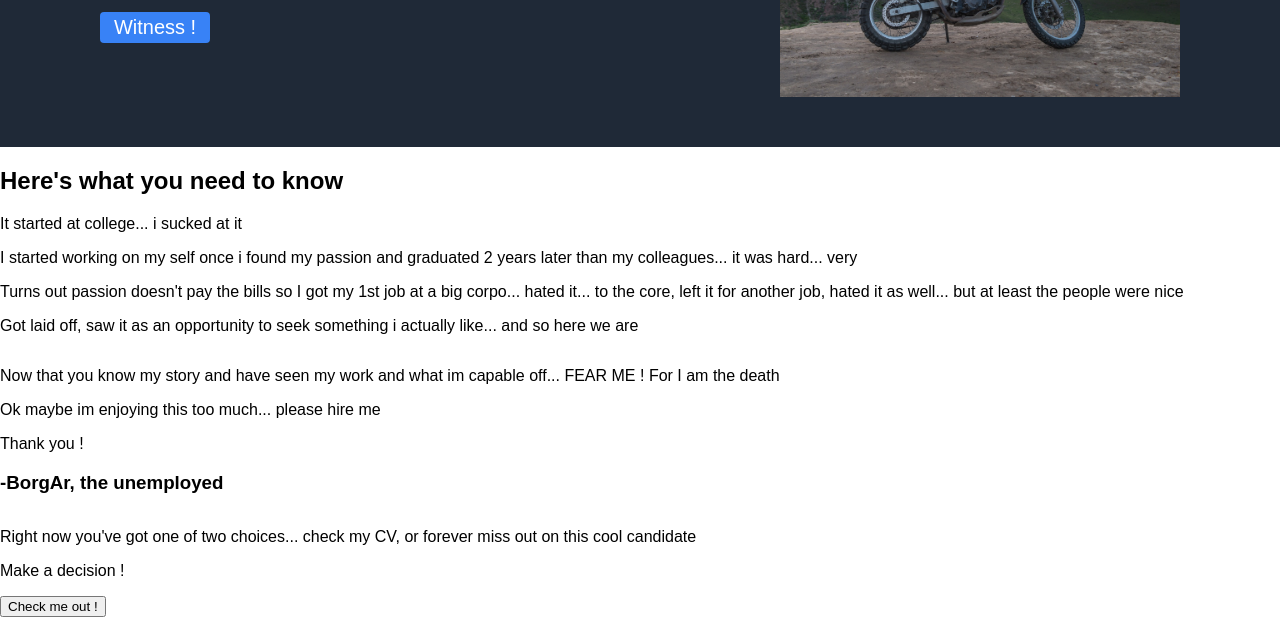
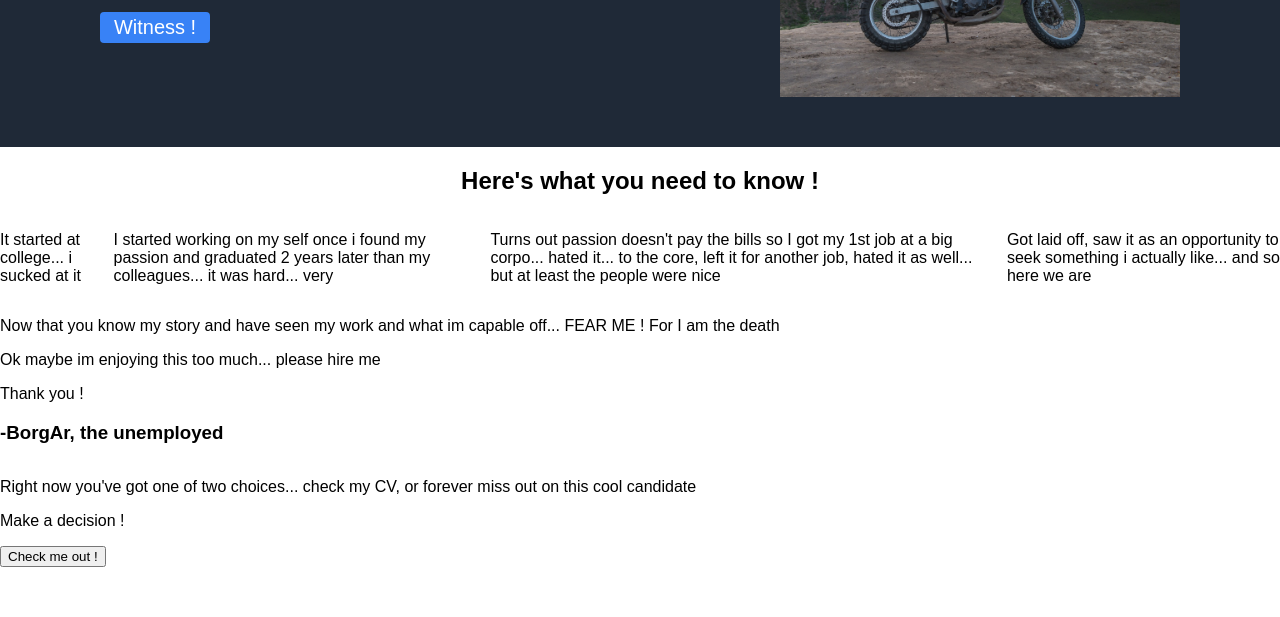
Before and after one commit to BorgarKing/landing-page, a plain HTML site: page index.html in a window 1280 px wide. Shown: the part 286-903 px from the top of the page. After the commit the page ends 853 px from the top, so only its background shows below. Drawn offline with Linux system fonts and the light colour scheme.

Commit message:
position the text in the highlight section

```diff
--- a/css/style.css
+++ b/css/style.css
@@ -1,10 +1,12 @@
 body{
     display: flex;
-    /* flex:1; */
+    flex:1;
     flex-direction: column;
     font-family: sans-serif;
     margin: 0;
 }
+
+/* Header is divided into 2 flex boxes */
 
 .header{
     display: flex;
@@ -14,6 +16,8 @@ body{
     padding: 10px 100px 50px 100px;
 
 }
+
+/* header top box contains 2 flex items, the flex item is a flex box */
 
 .header-top{
     display: flex;
@@ -28,7 +32,7 @@ body{
     padding: 10px;
     font-size: 18px;
 }
-
+/* header top left is a flex box that contains the logo and logo text */
 .header-top-left{
 
     display: flex;
@@ -43,7 +47,7 @@ body{
     height: 43.35px;
     max-width: 50px;
 }
-
+/* header bot contains 2 flex items, the left item is a flex box  */
 .header-bot{
     display: flex;
     flex: 1;
@@ -83,6 +87,7 @@ margin: 0;
     width: 110px;
 }
 
+/* header bot left is a flex item that contains all the text on the left and the button */
 .header-bot-left{
 display: flex;
 flex-direction: column;
@@ -90,3 +95,26 @@ width: 600px;
 gap: 15px;
 
 }
+/* Header section done */
+
+.highlight{
+    display: flex;
+    flex-direction: column;
+    flex: 1;
+}
+
+.highlight .headline{
+    justify-content: center;
+    align-items: center;
+    display: flex;
+}
+
+.highlight .images{
+    display: flex;
+    gap: 10px;
+}
+
+.highlight img{
+
+
+}
--- a/index.html
+++ b/index.html
@@ -39,9 +39,10 @@
 
 
     <div class="highlight">
-
-        <h2>Here's what you need to know</h2>
-
+        <div class="headline">
+            <h2>Here's what you need to know !</h2>
+        </div>
+        <div class="images">
             <!-- <img src="./img/Sad cat.jpg" alt="Sad cat"> -->
             <p>It started at college... i sucked at it</p>
 
@@ -53,7 +54,7 @@
 
             <!-- <img src="./img/deternined cat.jpg" alt="Determined cat"> -->
             <p>Got laid off, saw it as an opportunity to seek something i actually like... and so here we are</p>
-
+        </div>
     </div>
 
     <div class="inspiration">
```
Lines whose indentation alone changed are shown as unchanged.
